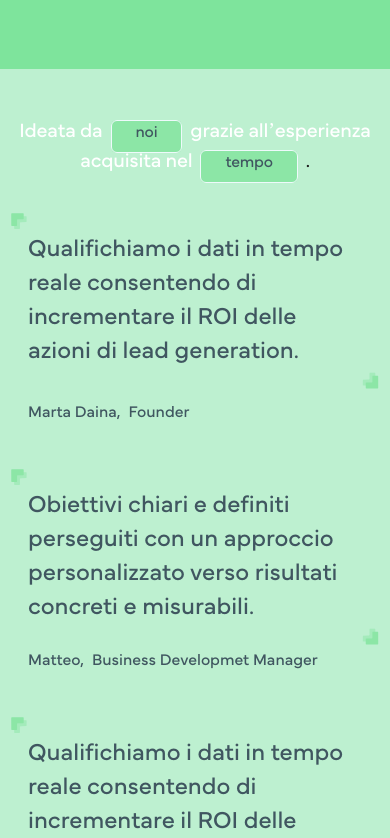
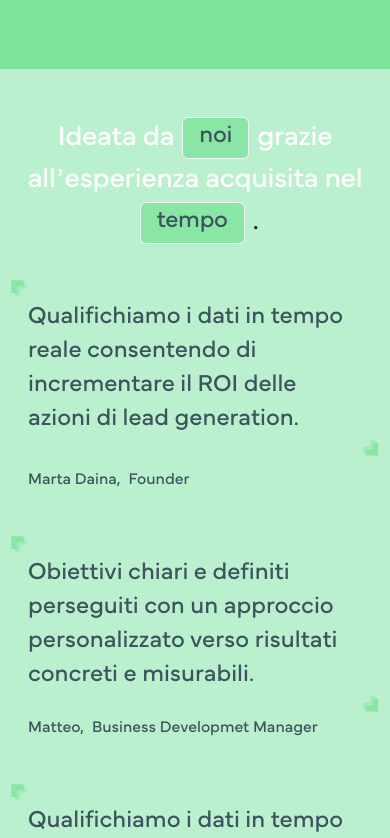
Before and after one commit to neharadialcode/daicar-group-animation, a React (Create React App) app: page / in a window 390 px wide. Shown: the part 4646-5484 px from the top of the page. Built offline with nearby package versions, Linux system fonts and the light colour scheme.

Commit message:
updating buttons code

```diff
--- a/src/assets/scss/media.scss
+++ b/src/assets/scss/media.scss
@@ -448,7 +448,7 @@
     }
   }
   .hero_btn {
-    padding: 8px 16px;
+    padding: 8px 16px !important;
     border-radius: 6px !important;
   }
   .custom_height_tab_img {
@@ -812,6 +812,7 @@
   }
   .timeline_btn {
     padding: 0px 20px 4px;
+    vertical-align: middle !important;
   }
   .timeline_text_4 {
     top: 22% !important;
@@ -845,7 +846,8 @@
     margin-top: unset;
   }
   .common_button {
-    padding: 3px 8px;
+    padding: 0px 16px 4px;
+    height: 37px;
   }
   .meeting_man_img {
     width: 35px;
@@ -961,6 +963,16 @@
   .icon_2 {
     left: 50% !important;
   }
+  .forth_heading p {
+    font-size: 28px !important;
+  }
+  .noi_btn {
+    font-size: 24px !important;
+    height: 42px !important;
+    display: inline-block !important;
+    vertical-align: middle !important;
+    padding: 0px 16px 7px !important;
+  }
 }
 
 @media (max-width: 379.98px) {
```
